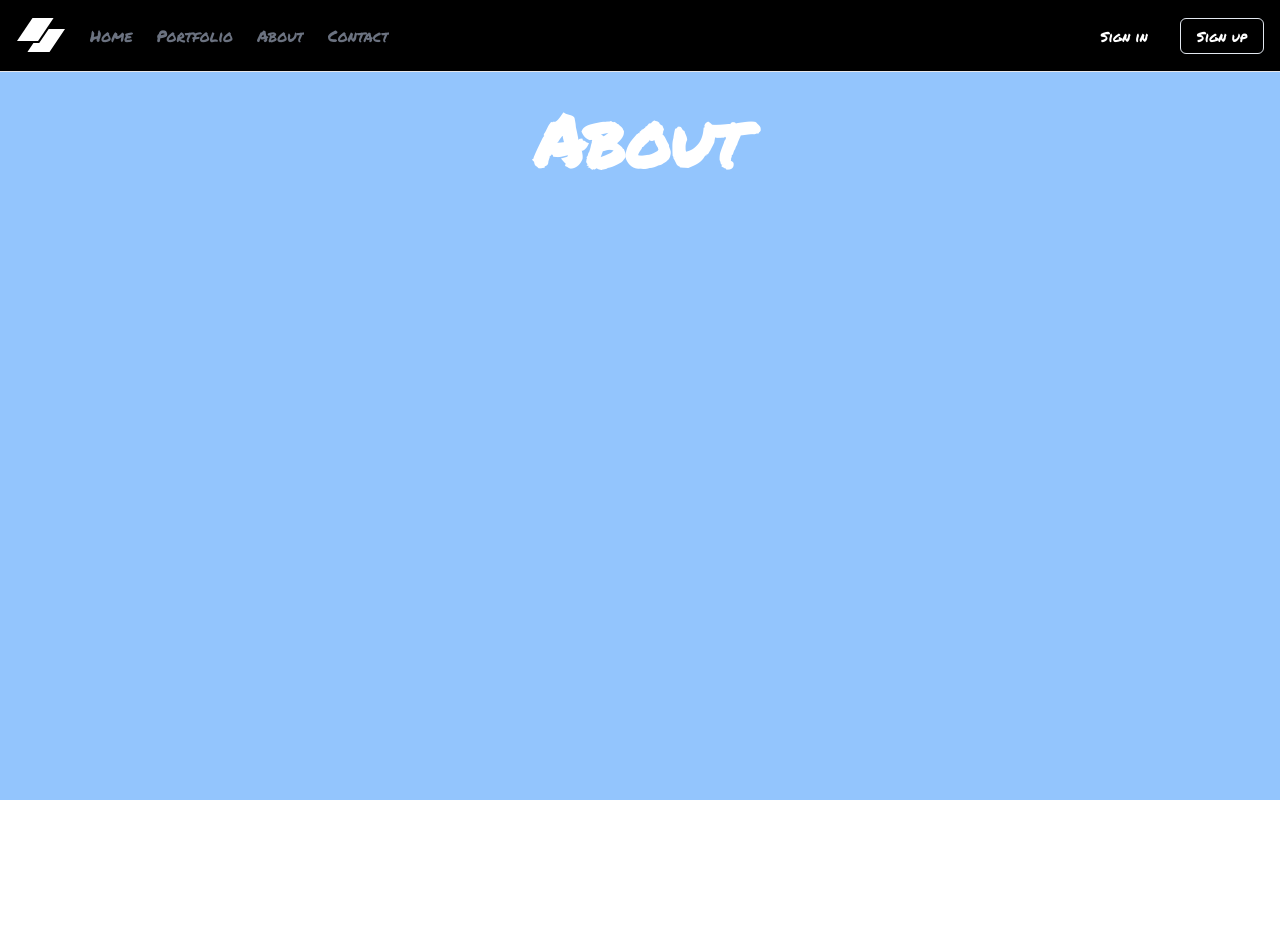
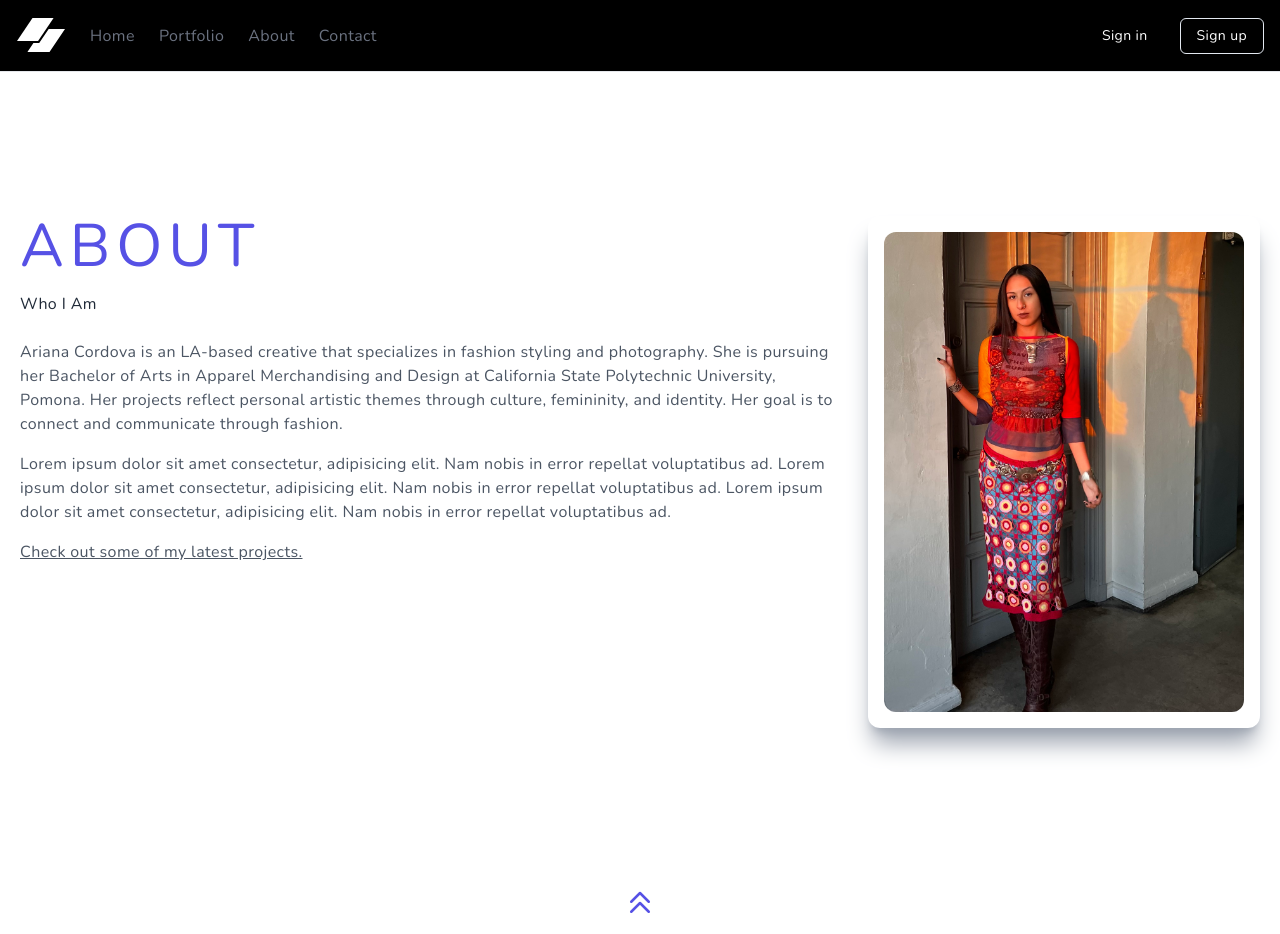
Before and after one commit to angelDova/DovaStudios, a Next.js app: page /About in a window 1280 px wide. Before the commit the page ends 800 px from the top, so only its background shows below. Built offline with nearby package versions, Linux system fonts and the light colour scheme.

Commit message:
contact page update

```diff
--- a/app/About/page.tsx
+++ b/app/About/page.tsx
@@ -1,26 +1,58 @@
-"use client";
+import React from "react";
+import Image from "next/image";
+import Link from "next/link";
+import AboutImg from "@/public/images/AboutImg.jpg";
+import FlipNavWrapper from "@/components/FlipNav";
+import { HiOutlineChevronDoubleUp } from "react-icons/hi";
 
-import BubbleNav from "@/components/BubbleNav";
-import FlipNavWrapper from "@/components/FlipNav";
-// import GetImages from "@/actions/getImages";
-
-import OppoScroll from "@/components/OppositeScroll";
-import React from "react";
-
-const page = () => {
+const About = () => {
   return (
-    <div className="h-full bg-blue-300">
+    <>
       <FlipNavWrapper />
-      {/* <BubbleNav /> */}
-      <main className="">
-        <h1 className="text-7xl font-bold flex justify-center items-center py-8">
-          About
-        </h1>
-        {/* <GetImages /> */}
-        {/* <OppoScroll /> */}
-      </main>
-    </div>
+      <div
+        id="about"
+        className="w-full md:h-screen p-2 flex items-center py-16"
+      >
+        <div className="max-w-[1240px] m-auto md:grid grid-cols-3 gap-8">
+          <div className="col-span-2">
+            <p className="uppercase text-6xl tracking-widest text-[#5651e5]">
+              About
+            </p>
+            <h2 className="py-4">Who I Am</h2>
+            <p className="py-2 text-gray-600">
+              Ariana Cordova is an LA-based creative that specializes in fashion
+              styling and photography. She is pursuing her Bachelor of Arts in
+              Apparel Merchandising and Design at California State Polytechnic
+              University, Pomona. Her projects reflect personal artistic themes
+              through culture, femininity, and identity. Her goal is to connect
+              and communicate through fashion.
+            </p>
+            <p className="py-2 text-gray-600">
+              {" "}
+              Lorem ipsum dolor sit amet consectetur, adipisicing elit. Nam
+              nobis in error repellat voluptatibus ad. Lorem ipsum dolor sit
+              amet consectetur, adipisicing elit. Nam nobis in error repellat
+              voluptatibus ad. Lorem ipsum dolor sit amet consectetur,
+              adipisicing elit. Nam nobis in error repellat voluptatibus ad.
+            </p>
+            <Link href="/Portfolio">
+              <p className="py-2 text-gray-600 underline cursor-pointer">
+                Check out some of my latest projects.
+              </p>
+            </Link>
+          </div>
+          <div className="w-full h-auto m-auto shadow-xl shadow-gray-400 rounded-xl flex items-center justify-center p-4 hover:scale-105 ease-in duration-300">
+            <Image src={AboutImg} className="rounded-xl" alt="/" />
+          </div>
+        </div>
+      </div>
+      <div className="flex justify-center py-4">
+        <Link href="/About">
+          <HiOutlineChevronDoubleUp className="text-[#5651e5]" size={30} />
+        </Link>
+      </div>
+    </>
   );
 };
 
-export default page;
+export default About;
--- a/app/Contact/page.tsx
+++ b/app/Contact/page.tsx
@@ -1,22 +1,95 @@
 "use client";
 
+import Image from "next/image";
+import Link from "next/link";
+import React, { useState } from "react";
+import { AiOutlineMail } from "react-icons/ai";
+import { BsFillPersonLinesFill } from "react-icons/bs";
+import { FaGithub, FaLinkedinIn } from "react-icons/fa";
+import { HiOutlineChevronDoubleUp } from "react-icons/hi";
+import ContactImg from "@/public/images/portfolio-bg.jpg";
 import ShiftingContactForm from "@/components/ShiftingContactForm";
-import React from "react";
-import Image from "next/image";
-import LiquidSideNav from "@/components/LiquidSideNav";
 import FlipNavWrapper from "@/components/FlipNav";
 
 const Contact = () => {
   return (
-    <div className="bg-slate-100 items-center justify-center h-screen">
+    <>
       <FlipNavWrapper />
-      <span className="text-black flex items-center justify-center text-4xl sm:p4 pt-10">
-        Get In Touch
-      </span>
-      <div className="pt-28">
-        <ShiftingContactForm />
+      <div id="contact" className="w-full lg:h-screen">
+        <div className="max-w-[1240px] m-auto px-2 py-16 w-full ">
+          <p className="text-6xl tracking-widest uppercase text-[#5651e5]">
+            Contact
+          </p>
+          <h2 className="py-4">Get In Touch</h2>
+          <div className="grid lg:grid-cols-5 gap-8">
+            {/* left */}
+            <div className="col-span-3 lg:col-span-2 w-full h-full shadow-xl shadow-gray-400 rounded-xl p-4">
+              <div className="lg:p-4 h-full ">
+                <div>
+                  <Image
+                    className="rounded-xl hover:scale-105 ease-in duration-300"
+                    src={ContactImg}
+                    alt="/"
+                  />
+                </div>
+                <div>
+                  <h2 className="py-2">Ariana Cordova</h2>
+                  <p>Creative Director | Stylist | Set Designer</p>
+                  <p className="py-4">
+                    I am available for freelance or part-time positions. Contact
+                    me and let&apos;s talk.
+                  </p>
+                </div>
+                <div>
+                  <p className="uppercase pt-8">Connect With Me</p>
+                  <div className="flex items-center justify-between py-4">
+                    <a
+                      href="https://www.linkedin.com/in/clint-briley-50056920a/"
+                      target="_blank"
+                      rel="noreferrer"
+                    >
+                      <div className="rounded-full shadow-lg shadow-gray-400 p-6 cursor-pointer hover:scale-110 ease-in duration-300">
+                        <FaLinkedinIn />
+                      </div>
+                    </a>
+                    <a
+                      href="https://github.com/fireclint"
+                      target="_blank"
+                      rel="noreferrer"
+                    >
+                      <div className="rounded-full shadow-lg shadow-gray-400 p-6 cursor-pointer hover:scale-110 ease-in duration-300">
+                        <FaGithub />
+                      </div>
+                    </a>
+
+                    <div className="rounded-full shadow-lg shadow-gray-400 p-6 cursor-pointer hover:scale-110 ease-in duration-300">
+                      <AiOutlineMail />
+                    </div>
+                    <Link href="/resume">
+                      <div className="rounded-full shadow-lg shadow-gray-400 p-6 cursor-pointer hover:scale-110 ease-in duration-300">
+                        <BsFillPersonLinesFill />
+                      </div>
+                    </Link>
+                  </div>
+                </div>
+              </div>
+            </div>
+
+            {/* right */}
+            <div className="col-span-3 w-full h-auto shadow-xl shadow-gray-400 rounded-xl lg:p-4">
+              <div className="p-4">
+                <ShiftingContactForm />
+              </div>
+            </div>
+          </div>
+          <div className="flex justify-center py-12">
+            <Link href="/Contact">
+              <HiOutlineChevronDoubleUp className="text-[#5651e5]" size={30} />
+            </Link>
+          </div>
+        </div>
       </div>
-    </div>
+    </>
   );
 };
 
--- a/app/Portfolio/page.tsx
+++ b/app/Portfolio/page.tsx
@@ -2,21 +2,41 @@
 
 import LiquidSideNav from "@/components/LiquidSideNav";
 import { Gallery } from "@/components/gallery/gallery";
+import Link from "next/link";
+import { HiOutlineChevronDoubleUp } from "react-icons/hi";
+
+const scrollToTop = () => {
+  window.scrollTo({
+    top: 0,
+    behavior: "smooth",
+  });
+};
 
 const Page = () => {
   return (
-    <div className="h-full float-left w-full relative bg-[#000] overflow-auto sm:px-4">
+    <div
+      id="portfolio"
+      className="h-full float-left w-full relative bg-[#000] sm:px-4"
+    >
       <div className="fixed left-0 top-0 w-full h-full z-10 from-stone-900 bg-gradient-to-t"></div>
 
       <header className="fixed top-0 w-full z-30 flex justify-between items-center h-[90px] px-10 gap-16">
         <LiquidSideNav />
-        <span className="flex uppercase text-lg font-medium">
+        <span className="flex uppercase text-lg font-medium text-[#5651e5]">
           Studio Portfolio
         </span>
       </header>
       <Gallery />
       <footer className="relative h-[90px] text-2xl font-medium flex justify-center items-center z-20">
-        <p className="">Studio Portfolio</p>
+        <Link
+          href="Portfolio"
+          onClick={(e) => {
+            e.preventDefault();
+            scrollToTop();
+          }}
+        >
+          <HiOutlineChevronDoubleUp className="text-[#5651e5]" size={30} />
+        </Link>
       </footer>
     </div>
   );
--- a/app/globals.css
+++ b/app/globals.css
@@ -9,4 +9,10 @@
     color: white;
     scroll-behavior: smooth;
   }
+
+  @layer base {
+    body {
+      @apply text-[#1f2937] tracking-wide;
+    }
+  }
 }
--- a/app/layout.tsx
+++ b/app/layout.tsx
@@ -1,10 +1,10 @@
 import FlipNavWrapper from "@/components/FlipNav";
 import "./globals.css";
 import type { Metadata } from "next";
-import { Permanent_Marker } from "next/font/google";
+import { Nunito } from "next/font/google";
 import Loading from "./loading";
 
-const marker = Permanent_Marker({ subsets: ["latin"], weight: "400" });
+const marker = Nunito({ subsets: ["latin"], weight: "400" });
 
 export const metadata: Metadata = {
   title: "DovaStudios",
--- /dev/null
+++ b/components/AnimatedText.tsx
@@ -0,0 +1,61 @@
+"use client";
+
+import React from "react";
+import { motion } from "framer-motion";
+
+interface AnimatedTextProps {
+  text: string;
+  className: string;
+}
+
+const quote = {
+  initial: {
+    opacity: 1,
+  },
+  animate: {
+    opacity: 1,
+    transition: {
+      delay: 0.5,
+      staggerChildren: 0.08,
+    },
+  },
+};
+
+const singleWord = {
+  initial: {
+    opacity: 0,
+    y: 50,
+  },
+  animate: {
+    opacity: 1,
+    y: 0,
+    transition: {
+      duration: 1,
+    },
+  },
+};
+
+const AnimatedText: React.FC<AnimatedTextProps> = ({ text, className }) => {
+  return (
+    <div className="w-full mx-auto py-2 flex items-center justify-center text-center overflow-hidden sm:py-0">
+      <motion.h1
+        className={`inline-block w-full text-dark font-bold capitalize text-8xl dark:text-light ${className}`}
+        variants={quote}
+        initial="initial"
+        animate="animate"
+      >
+        {text.split(" ").map((word, index) => (
+          <motion.span
+            key={word + "-" + index}
+            className="inline-block"
+            variants={singleWord}
+          >
+            {word}&nbsp;
+          </motion.span>
+        ))}
+      </motion.h1>
+    </div>
+  );
+};
+
+export default AnimatedText;
--- /dev/null
+++ b/components/Layout.tsx
@@ -0,0 +1,18 @@
+import React from "react";
+
+interface LayoutProps {
+  children: any;
+  className: string;
+}
+
+const Layout: React.FC<LayoutProps> = ({ children, className = "" }) => {
+  return (
+    <div
+      className={`w-full h-full inline-block z-0 bg-light dark:bg-dark/10 p-32 xl:p-24 lg:p-16 md:p-12 sm:p-8 ${className}`}
+    >
+      {children}
+    </div>
+  );
+};
+
+export default Layout;
--- a/components/gallery/gallery.tsx
+++ b/components/gallery/gallery.tsx
@@ -1,3 +1,5 @@
+"use client";
+
 import { Tab } from "@headlessui/react";
 import classNames from "classnames";
 import Image from "next/image";
@@ -37,6 +39,9 @@ import img20 from "@/public/VacayVibesPics/beachHouse.webp";
 import img21 from "@/public/VacayVibesPics/beachHouse2.webp";
 import img22 from "@/public/VacayVibesPics/yosemite cabin.jpeg";
 import { useRef } from "react";
+import Link from "next/link";
+import { HiOutlineChevronDoubleUp } from "react-icons/hi";
+import { Button } from "../ui/button";
 
 const tabs = [
   {
```
